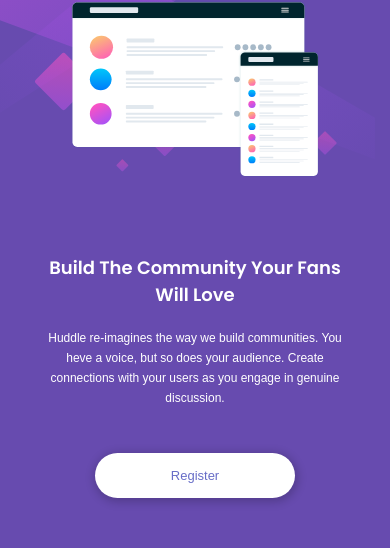
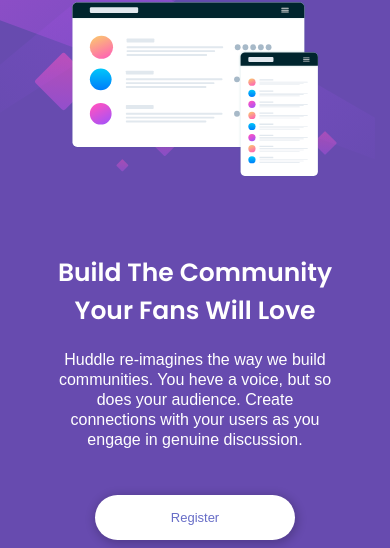
Before and after one commit to Luiz-Antoni0/quest-html-css-avancado-huddle-landing-page, a plain HTML site: page index.html in a window 390 px wide. Shown: the part 201-749 px from the top of the page. Drawn offline with nearby package versions, Linux system fonts and the light colour scheme.

Commit message:
Alterando tamanho da fontes de titulo e texto no responsivo

```diff
--- a/src/css/responsive.css
+++ b/src/css/responsive.css
@@ -81,12 +81,12 @@
     }
 
     .conteudo-principal .informacoes .informacao .titulo{
-        font-size: 1.8rem;
+        font-size: 2.5rem;
     }
 
     .conteudo-principal .informacoes .informacao .texto{
-        font-size: 1.2rem;
-        padding: 0;
+        font-size: 1.6rem;
+        padding: 0 15px;
         line-height: 20px;
     }
 
@@ -103,3 +103,9 @@
         align-items: center;
     }
 }
+
+@media(max-width: 320px){
+    .conteudo-principal .informacoes .informacao .texto{
+        padding: 0 25px;
+    }
+}
```
